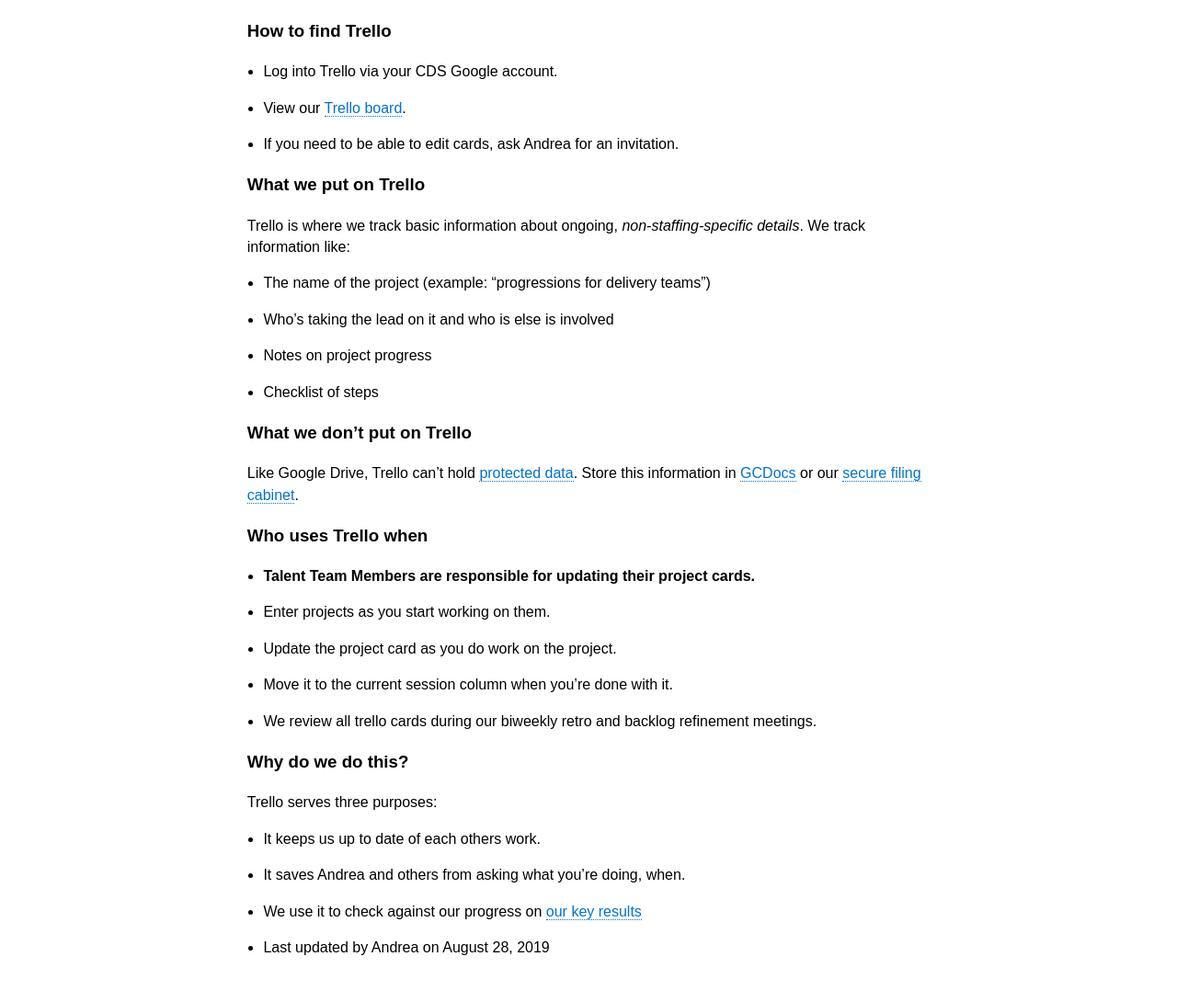
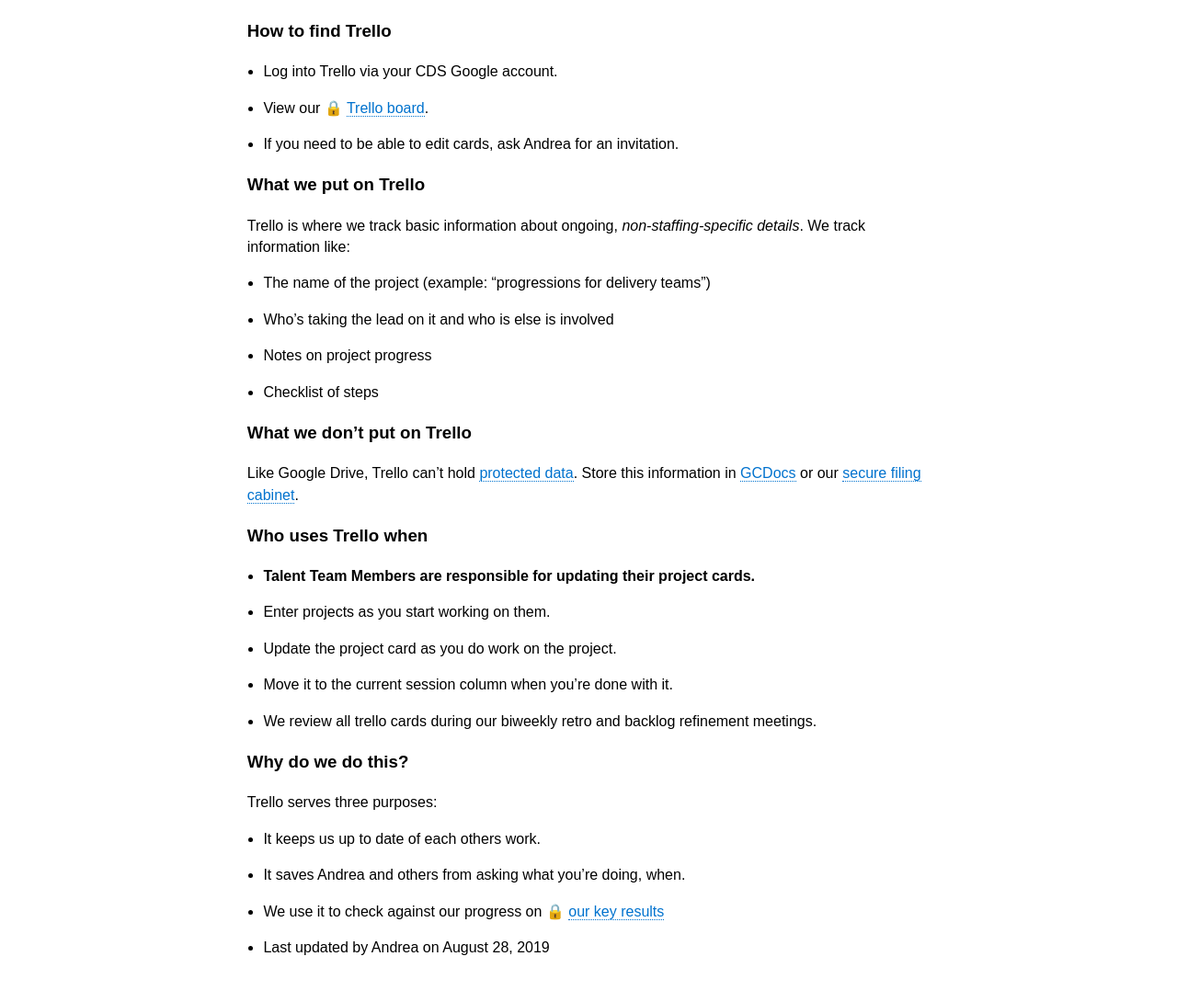
Before and after one commit to cds-snc/talent, a Jekyll site: the page built from _pages/en/Tools/Trello.md, in a window 1280 px wide. Shown: the part 260-1350 px from the top of the page at 92% size. Built offline with Jekyll 4.4.1, drawn with Linux system fonts in a browser that asks for light colours.

Commit message:
adding lock icon

```diff
--- a/_pages/en/Tools/Trello.md
+++ b/_pages/en/Tools/Trello.md
@@ -11,7 +11,7 @@ trans_url: "/trello-fr/"
 
 ### How to find Trello
 - Log into Trello via your CDS Google account.
-- View our [Trello board](https://trello.com/b/5Vl63uNc/talent).
+- View our 🔒 [Trello board](https://trello.com/b/5Vl63uNc/talent).
 - If you need to be able to edit cards, ask Andrea for an invitation.
 
 ### What we put on Trello
@@ -35,6 +35,6 @@ Like Google Drive, Trello can't hold [protected data]({{site.baseurl}}/privacy).
 Trello serves three purposes:
 - It keeps us up to date of each others work.
 - It saves Andrea and others from asking what you're doing, when.
-- We use it to check against our progress on [our key results](https://docs.google.com/document/d/1Bfwmduz1ZQ6KCY0ELnqifSA8NLlTQ3JVNG2J2DTaLP0/edit#)
+- We use it to check against our progress on 🔒  [our key results](https://docs.google.com/document/d/1Bfwmduz1ZQ6KCY0ELnqifSA8NLlTQ3JVNG2J2DTaLP0/edit#)
 
 - Last updated by Andrea on August 28, 2019
```
